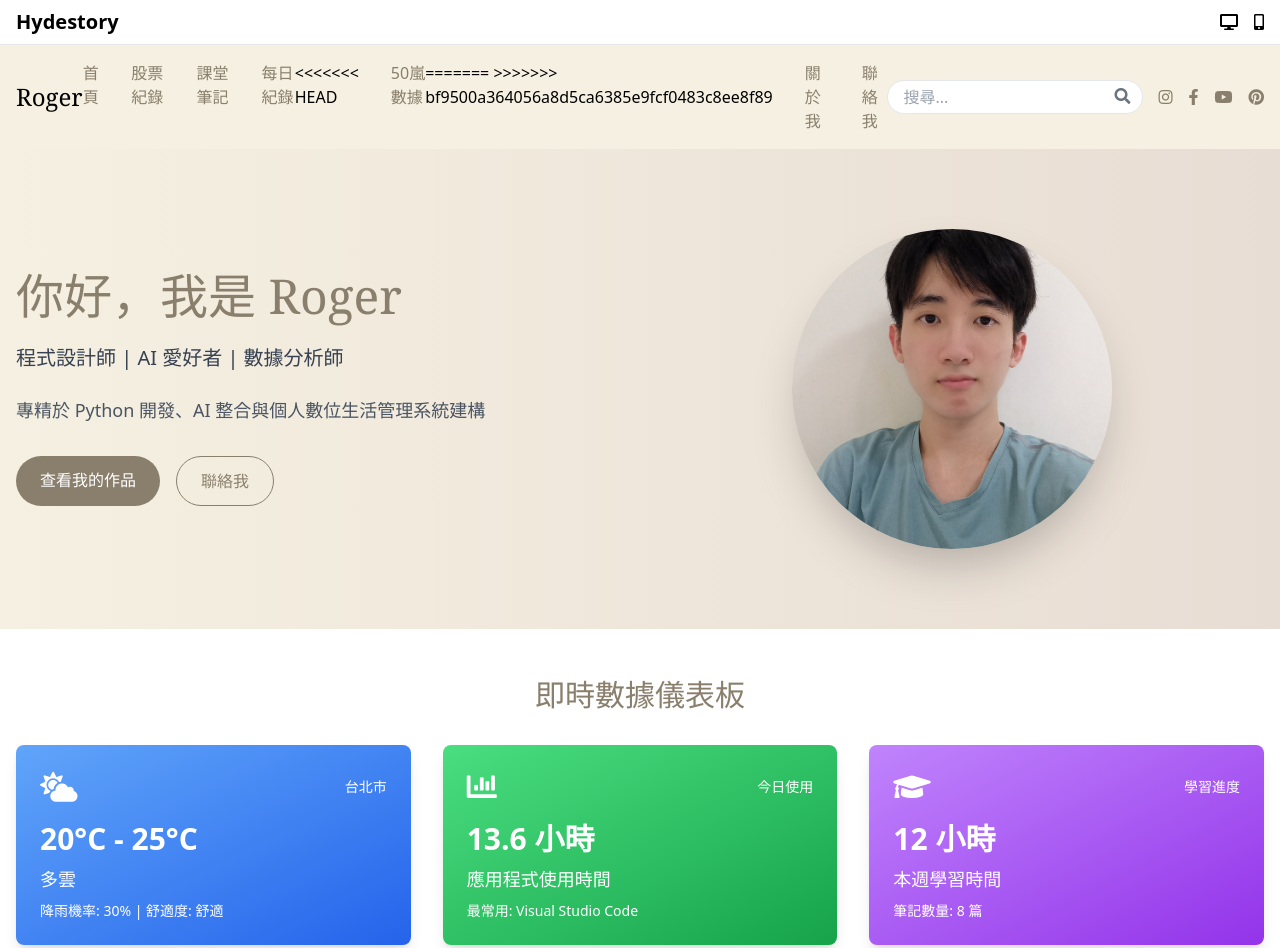
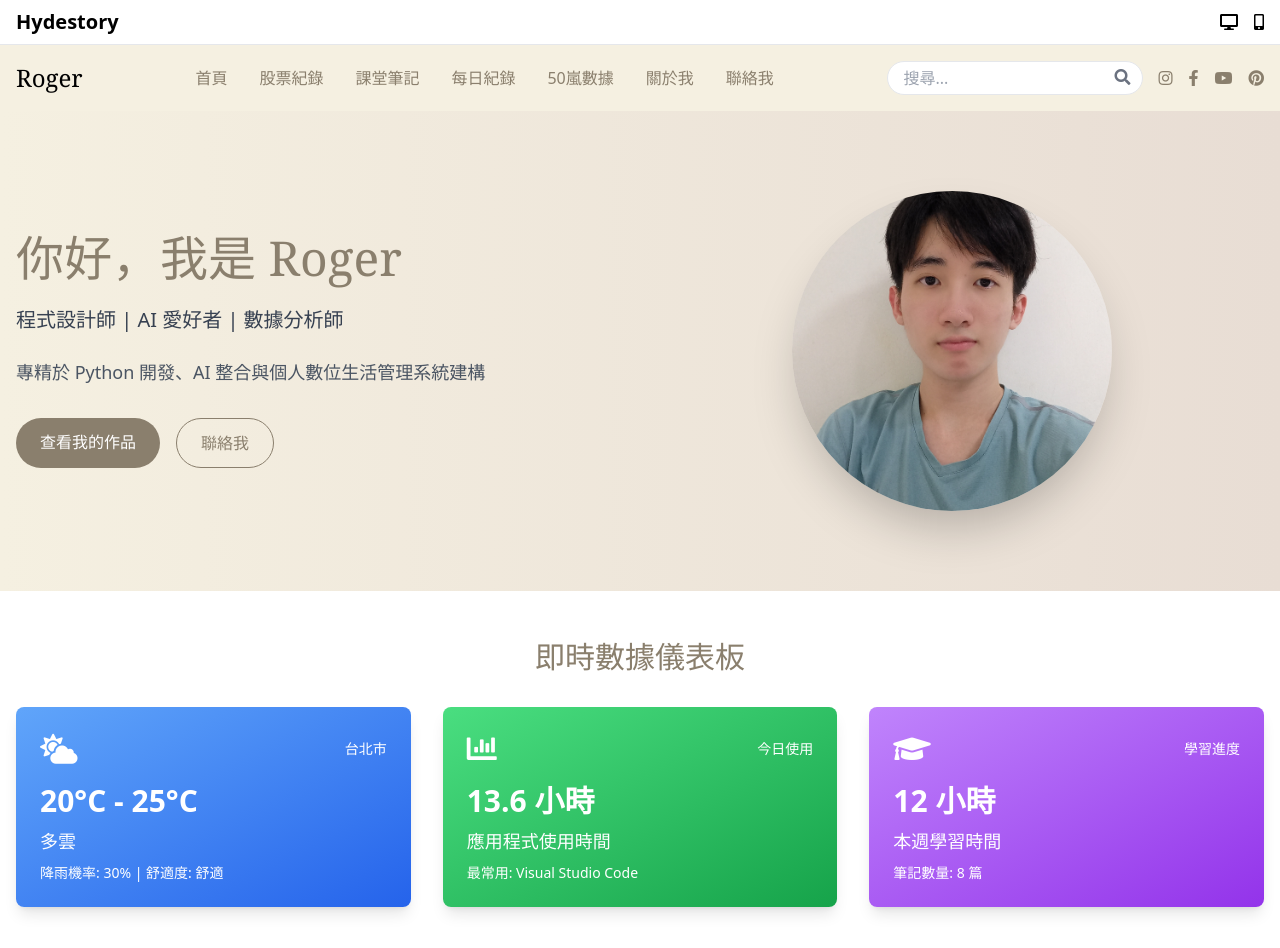
Before and after one commit to hydestory/hydestory.github.io, a plain HTML site: page index.html in a window 1280 px wide. Shown: the top 948 px of the page. Drawn offline with nearby package versions, Linux system fonts and the light colour scheme; no server answers.

Commit message:
解決亂碼

```diff
--- a/index.html
+++ b/index.html
@@ -30,10 +30,7 @@
                 <a href="src/stock.html" class="text-[#8a7f6d] hover:text-black">股票紀錄</a>
                 <a href="src/note.html" class="text-[#8a7f6d] hover:text-black">課堂筆記</a>
                 <a href="src/activity.html" class="text-[#8a7f6d] hover:text-black">每日紀錄</a>
-<<<<<<< HEAD
                 <a href="src/50lan.html" class="text-[#8a7f6d] hover:text-black">50嵐數據</a>
-=======
->>>>>>> bf9500a364056a8d5ca6385e9fcf0483c8ee8f89
                 <a href="#" class="text-[#8a7f6d] hover:text-black">關於我</a>
                 <a href="#" class="text-[#8a7f6d] hover:text-black">聯絡我</a>
             </div>
```
